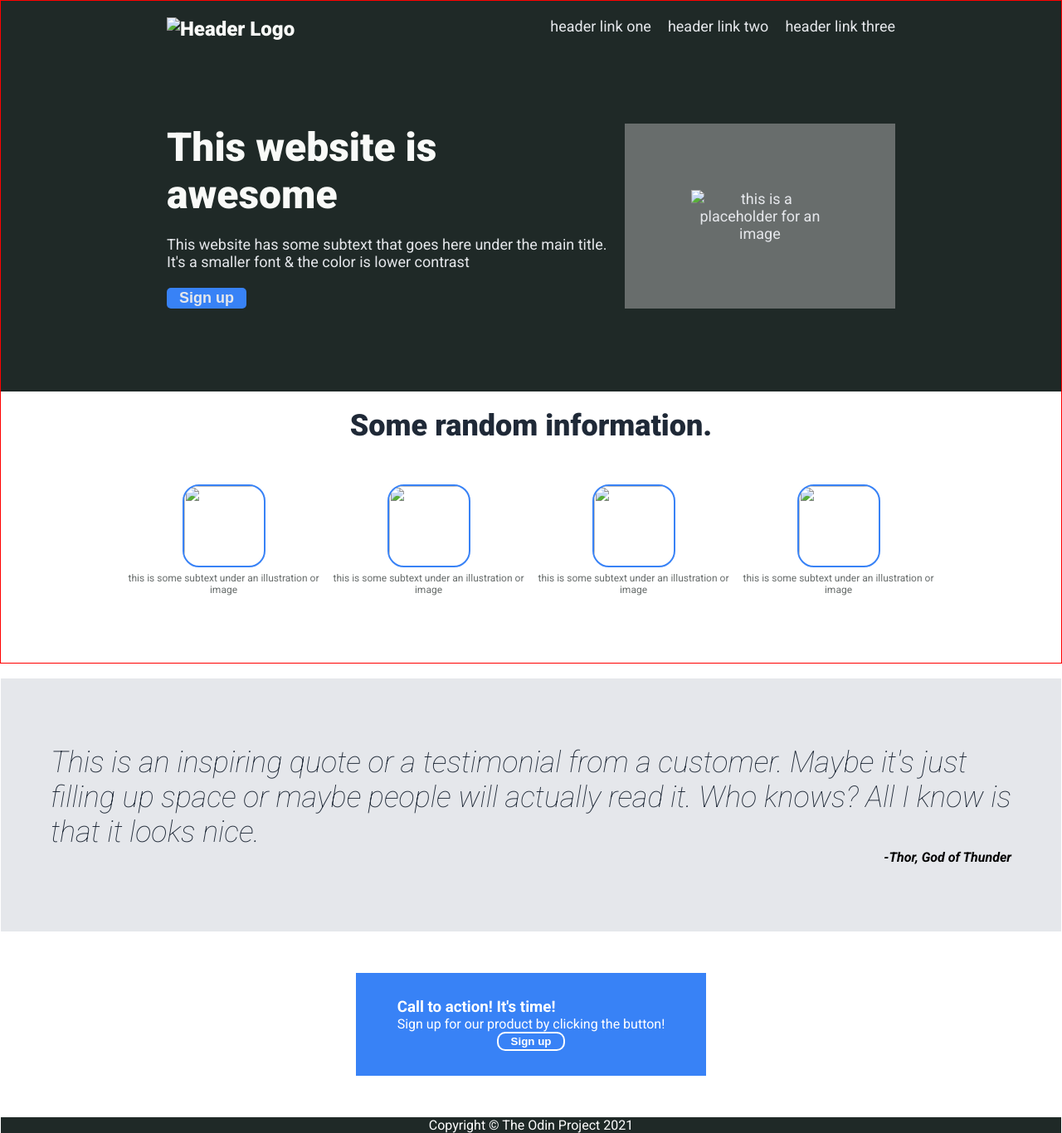
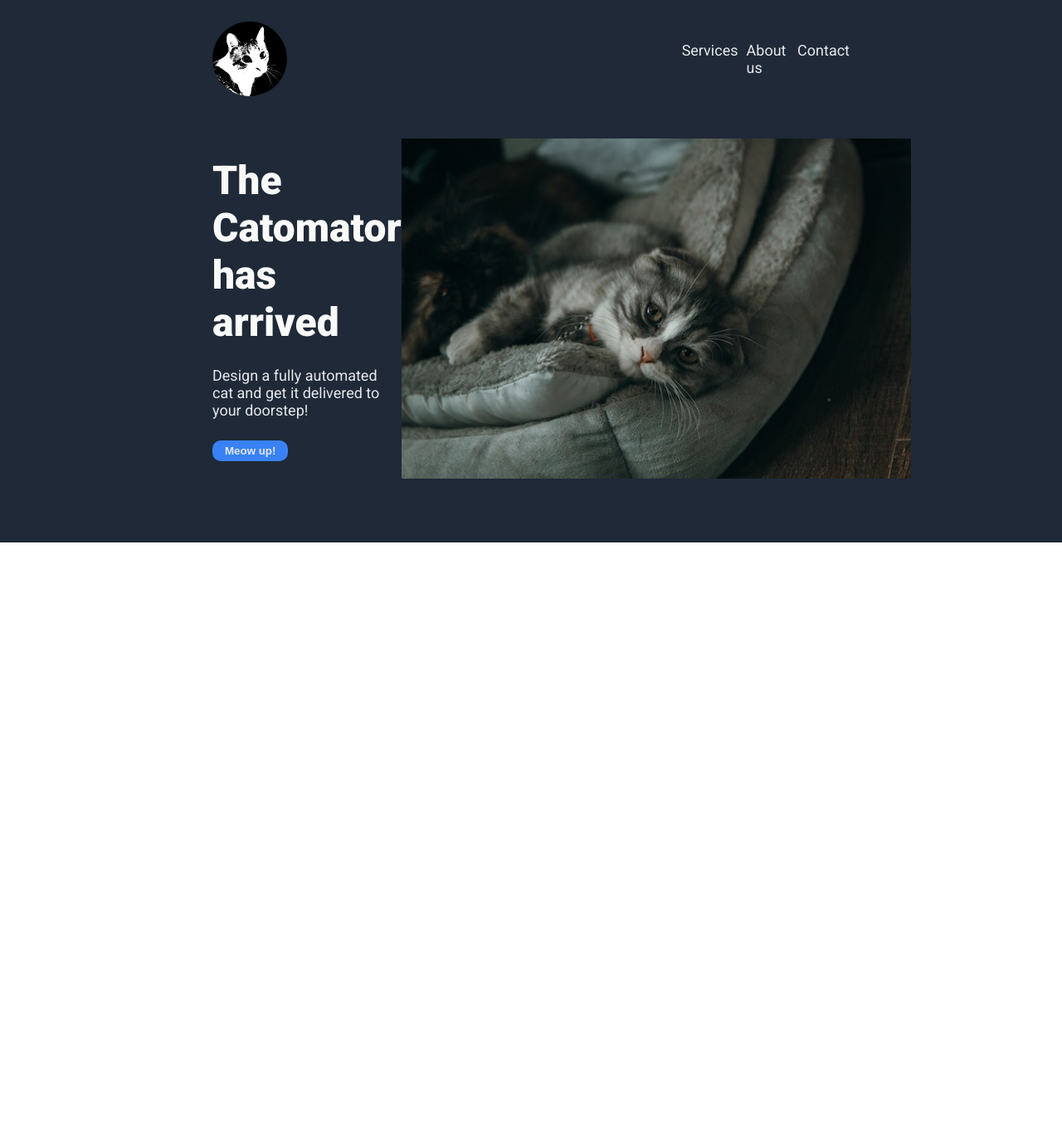
Before and after one commit to aurelienflieger/landing-page, a website: page index.html in a window 1280 px wide. Shown: the whole page at 83% size. After the commit the page ends 800 px from the top, so only its background shows below. Drawn offline with Linux system fonts and the light colour scheme.

Commit message:
feat(header): remake html & css
Add personalized text
Make CSS flex application less complex
Vertically align navbar & hero

```diff
--- a/index.html
+++ b/index.html
@@ -9,91 +9,41 @@
   <body>
     <header class="header">
       <nav class="header__nav">
-        <img class="header__logo" src="" alt="Header Logo" />
-        <ul class="header__list">
-          <li class="header__list-item">
-            <a class="header__link">header link one</a>
+        <div class="header__nav-logo-container">
+          <img
+            src="./images/header_logo.png"
+            alt="a cat in a circle, the company logo"
+            class="header__nav-logo"
+          />
+        </div>
+        <ul class="header__nav-list">
+          <li class="header__nav-list-items">
+            <a href="" class="header__nav-link">Services</a>
           </li>
-          <li class="header__list-item">
-            <a href="" class="header__link">header link two</a>
+          <li class="header__nav-list-items">
+            <a href="" class="header__nav-link">About us</a>
           </li>
-          <li class="header__list-item">
-            <a href="" class="header__link">header link three</a>
+          <li class="header__nav-list-items">
+            <a href="" class="header__nav-link">Contact</a>
           </li>
         </ul>
       </nav>
       <section class="header__hero">
-        <div class="hero__left">
-          <h1 class="hero__main-title">This website is awesome</h1>
-          <p class="hero__subtext">
-            This website has some subtext that goes here under the main title.
-            It's a smaller font & the color is lower contrast
+        <div class="header__hero-left">
+          <h1 class="header__hero-title">The Catomator has arrived</h1>
+          <p class="header__hero-paragraph">
+            Design a fully automated cat and get it delivered to your doorstep!
           </p>
-          <button class="hero__button">Sign up</button>
+          <button class="header__hero-button">Meow up!</button>
         </div>
-        <div class="hero__right">
+        <div class="header__hero-right">
           <img
-            class="hero__image"
-            src=""
-            alt="this is a placeholder for an image"
+            src="./images/hero_image.jpg"
+            alt="a cat enjoying a nice couch"
+            class="header__image"
           />
         </div>
       </section>
     </header>
-
-    <section class="random-info-section">
-      <h2 class="random-info-section__main-title">Some random information.</h2>
-      <div class="random-info-section__figures-list">
-        <figure class="random-info-section__figures">
-          <img class="random-info-section__image" src="" alt="" />
-          <figcaption class="random-info-section__figcaption">
-            this is some subtext under an illustration or image
-          </figcaption>
-        </figure>
-        <figure class="random-info-section__figures">
-          <img class="random-info-section__image" src="" alt="" />
-          <figcaption class="random-info-section__figcaption">
-            this is some subtext under an illustration or image
-          </figcaption>
-        </figure>
-        <figure class="random-info-section__figures">
-          <img class="random-info-section__image" src="" alt="" />
-          <figcaption class="random-info-section__figcaption">
-            this is some subtext under an illustration or image
-          </figcaption>
-        </figure>
-        <figure class="random-info-section__figures">
-          <img class="random-info-section__image" src="" alt="" />
-          <figcaption class="random-info-section__figcaption">
-            this is some subtext under an illustration or image
-          </figcaption>
-        </figure>
-      </div>
-    </section>
-
-    <section class="quote-section">
-      <blockquote class="quote-section__quote">
-        <p>
-          This is an inspiring quote or a testimonial from a customer. Maybe
-          it's just filling up space or maybe people will actually read it. Who
-          knows? All I know is that it looks nice.
-        </p>
-      </blockquote>
-      <cite class="quote-section__author"> -Thor, God of Thunder </cite>
-    </section>
-
-    <section class="CTA-section">
-      <div class="CTA">
-          <div class="CTA__left">
-            <h3 class="CTA__title">Call to action! It's time!</h3>
-            <p class="CTA__text">Sign up for our product by clicking the button!</p>
-          </div>
-          <button class="CTA__button">Sign up</button>
-      </div>
-    </section>
-
-    <footer class="footer">
-        Copyright © The Odin Project 2021
-    </footer>
   </body>
 </html>
--- /dev/null
+++ b/styles/cta.css
@@ -0,0 +1,3 @@
+.CTA-section {
+  flex: 1;
+}
--- /dev/null
+++ b/styles/footer.css
@@ -0,0 +1,3 @@
+.CTA-section {
+  flex: 1;
+}
--- /dev/null
+++ b/styles/header.css
@@ -0,0 +1,80 @@
+.header {
+  background-color: var(--clr-grey-dark);
+  display: flex;
+  flex-direction: column;
+  padding: 2% 20%;
+}
+
+.header__nav {
+  align-items: center;
+  display: flex;
+  height: 15%;
+  justify-content: space-between;
+}
+
+.header__nav-logo-container {
+  display: flex;
+  max-height: 100%;
+}
+
+.header__nav-logo {
+  object-fit: contain;
+  object-position: left;
+}
+
+.header__nav-list {
+  display: flex;
+  gap: 5%;
+  list-style: none;
+}
+
+.header__nav-link {
+  color: var(--clr-grey-light);
+  font-size: 18px;
+  text-decoration: none;
+}
+
+.header__hero {
+  display: flex;
+  flex-grow: 1;
+  justify-content: space-around;
+}
+
+.header__hero-left {
+  align-items: flex-start;
+  display: flex;
+  flex-direction: column;
+  gap: 5%;
+  justify-content: center;
+}
+
+.header__hero-title {
+  color: var(--clr-white);
+  font-size: 48px;
+  font-weight: 900;
+}
+
+.header__hero-paragraph {
+  color: var(--clr-grey-light);
+  font-size: 18px;
+}
+
+.header__hero-button {
+  background-color: var(--clr-blue-light);
+  border: none;
+  border-radius: 10px;
+  color: var(--clr-grey-light);
+  font-weight: 800;
+  padding: 5px 15px;
+}
+
+.header__hero-right {
+  align-items: center;
+  display: flex;
+  justify-content: flex-end;
+  width: fit-content;
+}
+
+.header__image {
+  height: 80%;
+}
--- a/styles/index.css
+++ b/styles/index.css
@@ -1,4 +1,9 @@
+@import "variables.css";
 @import "fonts.css";
+@import "header.css";
+@import "random-info-section.css";
+@import "quote-section.css";
+@import "cta-section.css";
 
 html,
 *,
@@ -12,186 +17,7 @@ html,
 body {
   display: flex;
   flex-direction: column;
-  border: 1px solid red;
-  font-family: "Roboto", "Gill Sans", "Gill Sans MT", Calibri, "Trebuchet MS",
-    sans-serif;
+  font-family: "Roboto", sans-serif;
   height: 100dvh;
   width: 100dvw;
 }
-
-.header, .footer {
-  background-color: #1f2927;
-}
-
-.header__logo,
-.hero__main-title {
-  color: #f9faf8;
-  font-weight: 800;
-}
-
-.header__link,
-.hero__subtext,
-.hero__image,
-.hero__button {
-  color: #e5e7eb;
-  font-size: 18px;
-}
-
-.header {
-  display: flex;
-  flex-direction: column;
-  gap: 100px;
-  padding: 20px 200px;
-  padding-bottom: 100px;
-}
-
-.header__nav {
-  display: flex;
-  justify-content: space-between;
-  gap: 1rem;
-}
-
-.header__logo {
-  font-size: 24px;
-}
-
-.header__list {
-  display: flex;
-  gap: 20px;
-}
-
-.header__list-item {
-  list-style: none;
-}
-
-.header__link {
-  text-decoration-line: none;
-}
-
-.header__hero {
-  display: flex;
-  gap: 20px;
-  justify-content: center;
-}
-
-.hero__left {
-  display: flex;
-  flex-direction: column;
-  flex-shrink: 1;
-  justify-content: space-between;
-  align-items: flex-start;
-  flex-wrap: wrap;
-}
-
-.hero__right {
-  background-color: #686d6c;
-  padding: 80px;
-  text-align: center;
-  flex-grow: 2;
-  max-width: 800px;
-}
-
-.hero__main-title {
-  font-size: 48px;
-}
-
-.hero__button {
-  background-color: #3882f6;
-  border: none;
-  border-radius: 5px;
-  font-weight: 600;
-  padding: 2px 15px;
-}
-
-.random-info-section {
-  display: flex;
-  flex-direction: column;
-  align-items: center;
-  padding-top: 20px;
-  padding-left: 150px;
-  padding-right: 150px;
-  padding-bottom: 100px;
-  gap: 50px;
-}
-
-.random-info-section__main-title {
-  color: #1f2937;
-  font-size: 36px;
-  font-weight: 900;
-}
-
-.random-info-section__image {
-  border: 2px solid #3882f6;
-  border-radius: 20px;
-  width: 100px;
-  height: 100px;
-}
-
-.random-info-section__figcaption {
-  color: #686d6c;
-  font-size: 12px;
-}
-.random-info-section__figures-list {
-  display: flex;
-  text-align: center;
-  gap: 10px;
-}
-
-.quote-section {
-  background-color: #e5e7eb;
-  display: flex;
-  flex-direction: column;
-  justify-content: center;
-  align-content: center;
-  padding: 80px 60px;
-}
-
-.quote-section__quote {
-  color: #1f2937;
-  font-style: italic;
-  font-size: 36px;
-  font-weight: 200;
-}
-
-.quote-section__author {
-  align-self: flex-end;
-  font-weight: 600;
-}
-
-.CTA-section {
-  align-items: center;
-  display: flex;
-  justify-content: center;
-  padding: 50px;
-}
-
-.CTA {
-  align-items: center;
-  background-color: #3882f6;
-  color: white;
-  display: flex;
-  flex-direction: column;
-  justify-content: space-between;
-  padding: 30px 50px;
-}
-
-.CTA__left {
-  display: flex;
-  flex-direction: column;
-}
-
-.CTA__button {
-  background-color: #3882f6;
-  border: 2px solid white;
-  border-radius: 10px;
-  color: white;
-  font-weight: 600;
-  padding: 2px 15px;
-}
-
-.footer {
-  display: flex;
-  justify-content: center;
-  align-items: center;
-  color: white;
-}
--- /dev/null
+++ b/styles/quote.css
@@ -0,0 +1,3 @@
+.quote-section {
+  flex: 1;
+}
--- /dev/null
+++ b/styles/variables.css
@@ -0,0 +1,8 @@
+/* COLORS */
+:root {
+--clr-white: #F9FAF8;
+--clr-black: #1F2937;
+--clr-grey-light: #E5E7EB;
+--clr-grey-dark: #1F2937;
+--clr-blue-light: #3882F6;
+}
```
Also changed, not shown: images/header_logo.png (added), images/hero_image.jpg (added), styles/random-info.css (added).
